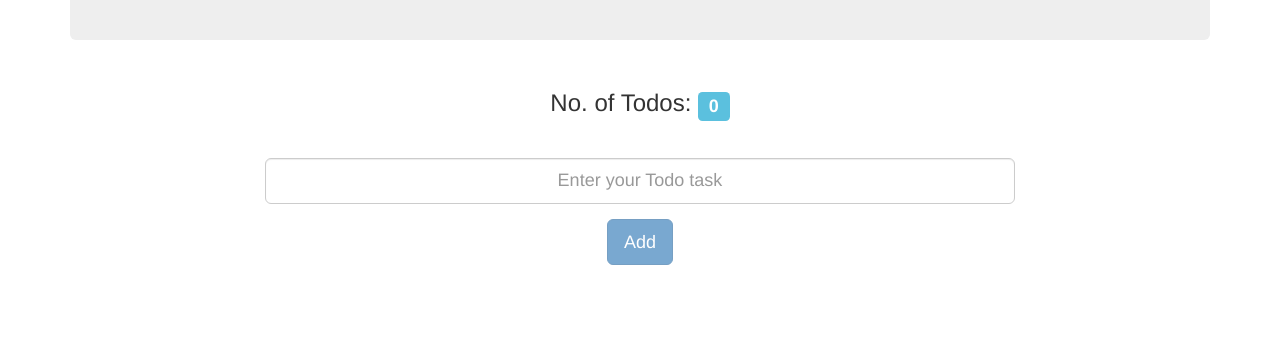
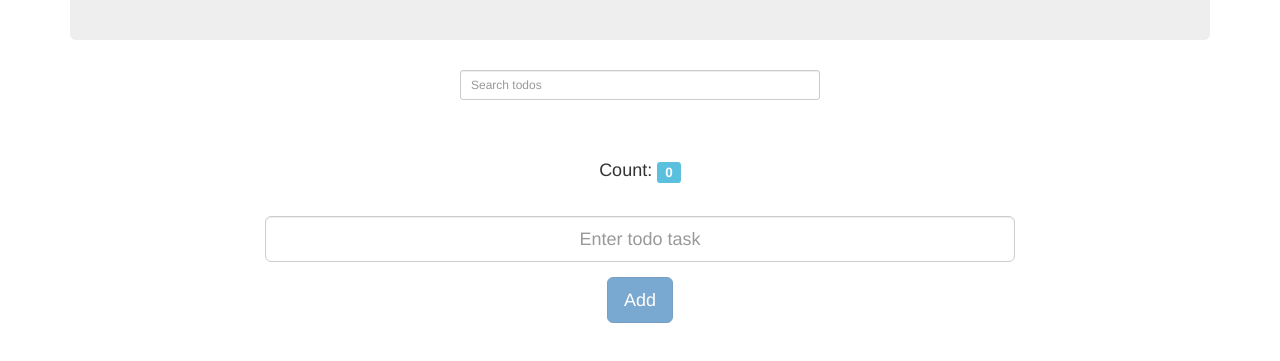
Before and after one commit to naveen-pete/js-meetup-06, a website: page mean-todo/public/index.html in a window 1280 px wide. Shown: the part 205-566 px from the top of the page. Drawn offline with nearby package versions, Linux system fonts and the light colour scheme; no server answers.

Commit message:
Add search functionality

```diff
--- a/mean-todo/public/index.html
+++ b/mean-todo/public/index.html
@@ -16,7 +16,7 @@
     <style>
         html       { overflow-y: scroll; }
         body       { padding-top: 50px; }
-        #todo-list { margin-bottom: 30px; }
+        .add-space-to-bottom { margin-bottom: 25px; }
     </style>
 
     <!-- Load Angular -->
--- a/mean-todo/public/scripts/app.js
+++ b/mean-todo/public/scripts/app.js
@@ -1,4 +1,3 @@
-// public/core.js
 angular.module('todoApp', ['ngRoute'])
     .config(['$routeProvider', function($routeProvider) {
         $routeProvider
--- a/mean-todo/public/scripts/services/todoService.js
+++ b/mean-todo/public/scripts/services/todoService.js
@@ -1,5 +1,4 @@
 angular.module('todoApp')
-    // super simple service
     // each function returns a promise object
     .factory('todoService', ['$http', function($http) {
         return {
--- a/mean-todo/public/views/main.html
+++ b/mean-todo/public/views/main.html
@@ -1,18 +1,19 @@
 <!-- THE DEFAULT VIEW OF TODO APP -->
 <div class="container">
-    <!-- TODO COUNT -->
-    <div class="row">
-        <div class="col-sm-8 col-sm-offset-2 text-center">
-            <h3>No. of Todos: <span class="label label-info">{{ todos.length }}</span></h3>
+    <!-- TODO SEARCH -->
+    <div class="row add-space-to-bottom">
+        <div class="col-sm-4 col-sm-offset-4">
+            <input type="search" class="form-control input-sm"
+                placeholder="Search todos" ng-model="searchText">
         </div>
     </div>
 
     <!-- TODO LIST -->
-    <div id="todo-list" class="row">
+    <div id="todo-list" class="row add-space-to-bottom">
         <div class="col-sm-4 col-sm-offset-4">
 
             <!-- LOOP OVER THE TODOS IN $scope.todos -->
-            <div class="checkbox" ng-repeat="todo in todos">
+            <div class="checkbox" ng-repeat="todo in todos | filter: searchText">
                 <label>
                     <input type="checkbox"
                             ng-click="deleteTodo(todo._id)"> {{ todo.text }}
@@ -22,8 +23,15 @@
         </div>
     </div>
 
+    <!-- TODO COUNT -->
+    <div class="row add-space-to-bottom">
+        <div class="col-sm-8 col-sm-offset-2 text-center">
+            <h4>Count: <span class="label label-info">{{ todos.length }}</span></h4>
+        </div>
+    </div>
+
     <!-- FORM TO CREATE TODOS -->
-    <div id="todo-form" class="row">
+    <div id="todo-form" class="row add-space-to-bottom">
         <div class="col-sm-8 col-sm-offset-2 text-center">
             <form name="todoForm" ng-submit="createTodo()" novalidate>
                 <div class="form-group"
@@ -33,7 +41,7 @@
                             id="todoText"
                             name="todoText"
                             class="form-control input-lg text-center"
-                            placeholder="Enter your Todo task"
+                            placeholder="Enter todo task"
                             ng-model="formData.text"
                             required>
                     <span ng-show="todoForm.todoText.$error.required && !todoForm.todoText.$pristine"
```
